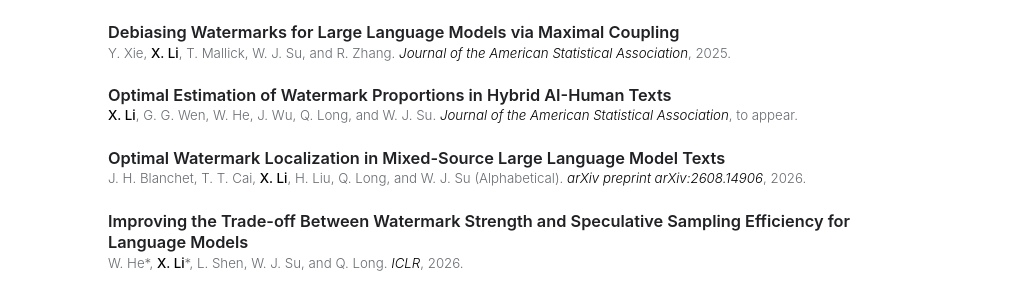
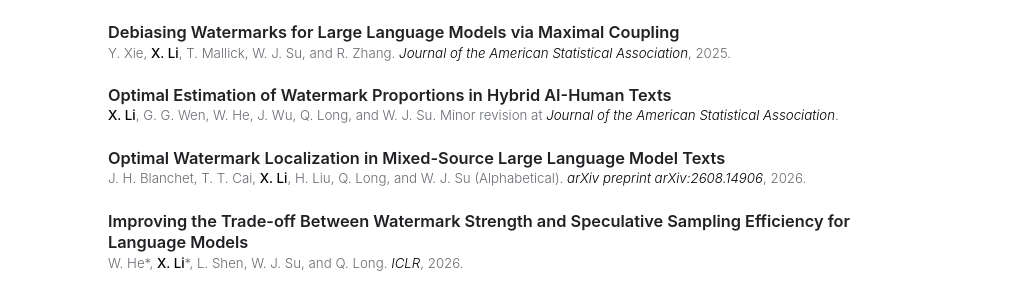
Before and after one commit to lx10077/lx10077.github.io, a Jekyll site: the page built from _pages/research-generative-ai.md, in a window 1280 px wide. Shown: the part 718-1014 px from the top of the page, without its empty margins (122-1158 px from the left). Built offline with Jekyll 4.4.1, drawn with Linux system fonts in a browser that asks for light colours; comment, search, counter and statistics services are not loaded; a style sheet for code colours, icons or effects is not loaded.

Commit message:
Correct watermark proportion paper status to minor revision

```diff
--- a/_bibliography/papers.bib
+++ b/_bibliography/papers.bib
@@ -103,7 +103,7 @@
 	arxiv={2506.22343},
 	code={https://github.com/lx10077/WatermarkProportion},
 	year={2026},
-	note={To appear},
+	note={Minor revision},
 	keywords={LLM},
 	slides={slides/2025ICSA_proportion.pdf},
 	finished= {2025},
--- a/_includes/research/llms.md
+++ b/_includes/research/llms.md
@@ -15,7 +15,7 @@ Guided by this perspective, my work studies how generative AI systems can be mad
 - **Debiasing Watermarks for Large Language Models via Maximal Coupling**
   Y. Xie, **X. Li**, T. Mallick, W. J. Su, and R. Zhang. *Journal of the American Statistical Association*, 2025.
 - **Optimal Estimation of Watermark Proportions in Hybrid AI-Human Texts**
-  **X. Li**, G. G. Wen, W. He, J. Wu, Q. Long, and W. J. Su. *Journal of the American Statistical Association*, to appear.
+  **X. Li**, G. G. Wen, W. He, J. Wu, Q. Long, and W. J. Su. Minor revision at *Journal of the American Statistical Association*.
 - **Optimal Watermark Localization in Mixed-Source Large Language Model Texts**<br>
   J. H. Blanchet, T. T. Cai, **X. Li**, H. Liu, Q. Long, and W. J. Su (Alphabetical). *arXiv preprint arXiv:2608.14906*, 2026.
 - **Improving the Trade-off Between Watermark Strength and Speculative Sampling Efficiency for Language Models**
```
Also changed, not shown: 1 other file.
